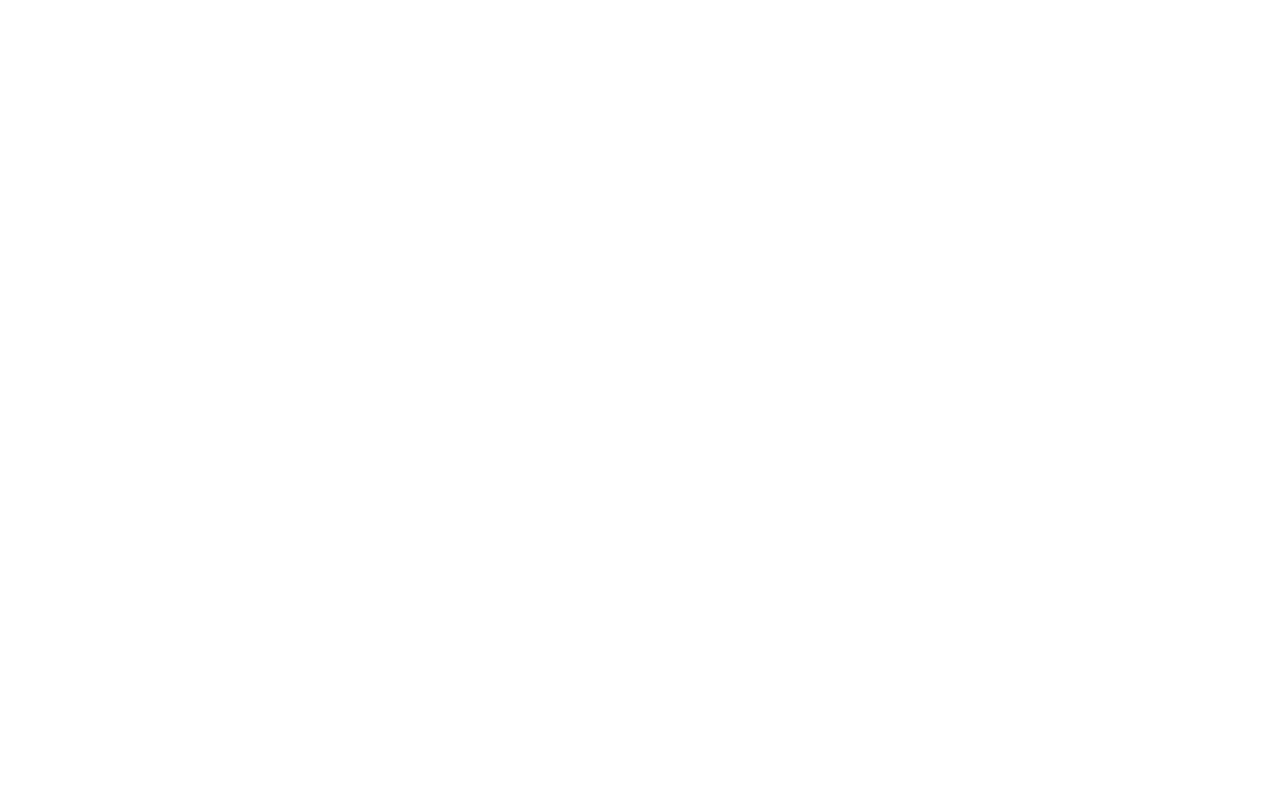
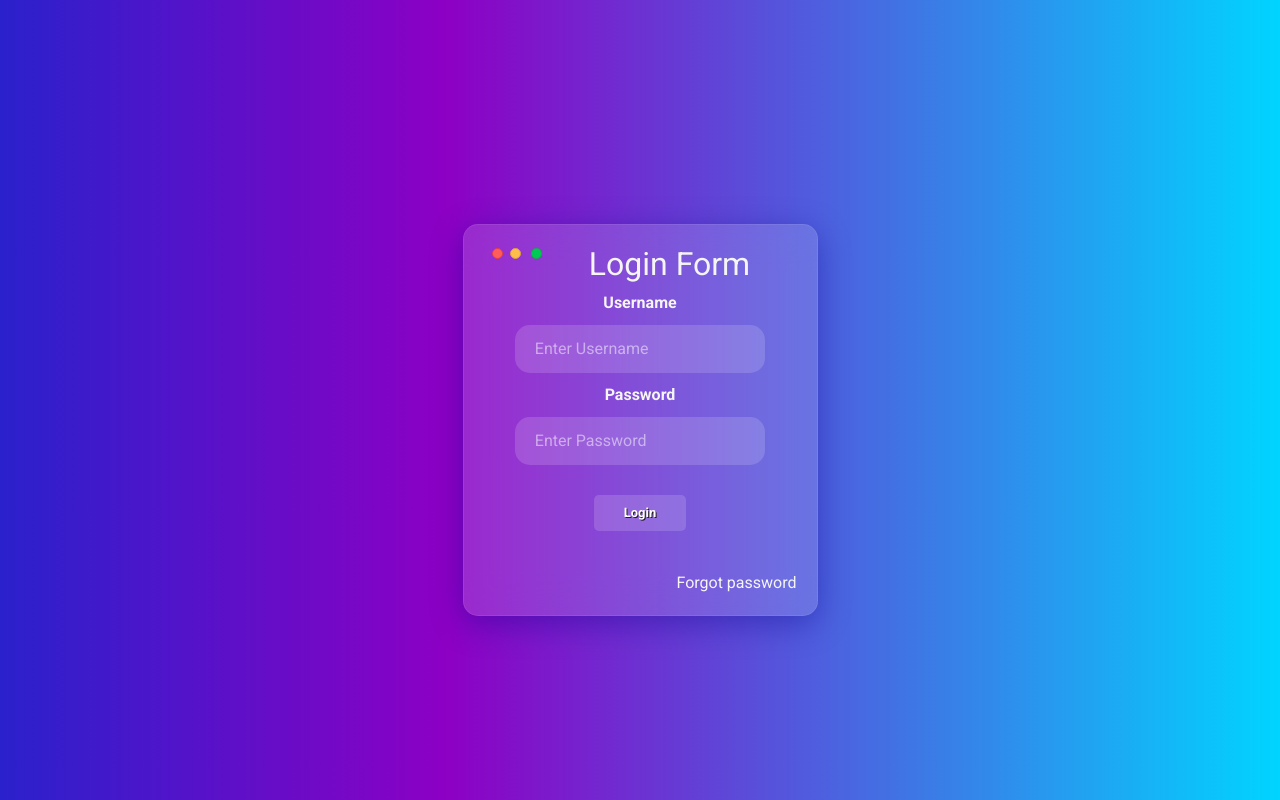
Before and after one commit to Naman82/Email-Verification-Login, a Django app: page / in a window 1280 px wide. Before the commit the page is empty. Run offline with Django 4.2, Linux system fonts and the light colour scheme.

Commit message:
basic template ready

```diff
--- a/static/home.css
+++ b/static/home.css
@@ -0,0 +1,188 @@
+@import url("https://fonts.googleapis.com/css?family=Roboto:400,400i,700");
+
+html,
+body {
+  background: rgb(42, 33, 204);
+  background: linear-gradient(
+    90deg,
+    rgba(42, 33, 204, 1) 0%,
+    rgba(141, 0, 196, 1) 35%,
+    rgba(0, 212, 255, 1) 100%
+  );
+  font-family: Roboto, sans-serif;
+}
+
+.main {
+  width: 100%;
+  margin: 0px auto;
+  display: table;
+  height: 100vh;
+}
+
+.wrapper {
+  display: table-cell;
+  height: 100%;
+  vertical-align: middle;
+  padding-top: 40px;
+}
+
+.content {
+  overflow: hidden;
+  max-width: 355px;
+  width: 100%;
+  background: rgba(255, 255, 255, 0.15);
+  box-shadow: 0 8px 32px 0 rgb(0 0 135 / 37%);
+  /*
+
+In Firefox Backdrop-filter is disabled by default. In order to see the blur effect, you should enable going to your browser settings
+
+  https://caniuse.com/css-backdrop-filter
+
+  */
+
+  backdrop-filter: blur(18px);
+  -webkit-backdrop-filter: blur(18px);
+  border: 1px solid rgba(255, 255, 255, 0.08);
+  border-radius: 15px;
+  padding: 20px;
+  color: whitesmoke;
+  animation: zoom 0.5s ease-in;
+  text-align: center;
+  margin: 0px auto;
+  animation: 1s fadeInDown;
+}
+
+span.psw {
+  float: right;
+  margin-top: 20px;
+  cursor: pointer;
+}
+
+span.create {
+  float: left;
+  margin-top: 20px;
+  cursor: pointer;
+}
+
+input[type="text"],
+input[type="password"] {
+  width: 80%;
+  padding: 12px 20px;
+  margin: 8px 0;
+  display: block;
+  box-sizing: border-box;
+  border-radius: 15px;
+  margin: 10px auto;
+  background: rgba(255, 255, 255, 0.15);
+  color: white;
+  border: none;
+}
+
+::placeholder {
+  /* Chrome, Firefox, Opera, Safari 10.1+ */
+  color: rgb(255, 255, 255, 0.5);
+  opacity: 1; /* Firefox */
+}
+
+:-ms-input-placeholder {
+  /* Internet Explorer 10-11 */
+  color: rgb(255, 255, 255, 0.5);
+}
+
+::-ms-input-placeholder {
+  /* Microsoft Edge */
+  color: rgb(255, 255, 255, 0.5);
+}
+
+.buttons {
+  padding-left: 8px;
+  padding-top: 3px;
+  float: left;
+  line-height: 0px;
+}
+
+.close {
+  background: #ff5c5c;
+  font-size: 9pt;
+  width: 11px;
+  height: 11px;
+  border: 1px solid #e33e41;
+  border-radius: 50%;
+  display: inline-block;
+}
+
+.close:active {
+  border: 1px solid rgb(0, 0, 0, 0.5);
+}
+
+.minimize {
+  background: #ffbd4c;
+  font-size: 9pt;
+  line-height: 11px;
+  margin-left: 4px;
+  width: 11px;
+  height: 11px;
+  border: 1px solid #e09e3e;
+  border-radius: 50%;
+  display: inline-block;
+}
+
+.minimize:active {
+  border: 1px solid rgb(0, 0, 0, 0.5);
+}
+
+.zoom {
+  background: #00ca56;
+  font-size: 9pt;
+  line-height: 11px;
+  margin-left: 6px;
+  width: 11px;
+  height: 11px;
+  border: 1px solid #14ae46;
+  border-radius: 50%;
+  display: inline-block;
+}
+.zoom:active {
+  border: 1px solid rgb(0, 0, 0, 0.5);
+}
+
+button {
+  -webkit-border-radius: 5px;
+  -moz-border-radius: 5px;
+  border-radius: 5px;
+  text-shadow: 1px 1px 0px #211d21;
+  color: #ffffff;
+  font-size: 13px;
+  background: rgba(255, 255, 255, 0.15);
+  padding: 8px 30px;
+  text-decoration: none;
+  border: none;
+  transition: 0.5s ease-in;
+  margin: 20px;
+  cursor: pointer;
+  font-weight: bold;
+}
+
+button:hover {
+  background: rgba(250, 250, 250, 0.3);
+}
+
+/* Change styles for span on extra small screens */
+@media screen and (max-width: 300px) {
+  span.psw {
+    float: none;
+  }
+}
+
+@keyframes fadeInDown {
+  0% {
+    opacity: 0;
+    -webkit-transform: translate3d(0, -100%, 0);
+    transform: translate3d(0, -100%, 0);
+  }
+  100% {
+    opacity: 1;
+    -webkit-transform: none;
+    transform: none;
+  }
+}
--- a/templates/home.html
+++ b/templates/home.html
@@ -7,5 +7,32 @@
 
 
 {% block body %}
+<div class="main">
+    <div class="wrapper">
+      <div class="content">
+        <div class="buttons">
+          <div class="close">
+          </div>
+          <div class="minimize">
+          </div>
+          <div class="zoom">
+          </div>
+        </div>
 
+        <h2>Login Form</h2>
+
+        <label for="uname"><b>Username</b></label>
+        <input type="text" placeholder="Enter Username" name="uname" required>
+
+        <label for="psw"><b>Password</b></label>
+        <input type="password" placeholder="Enter Password" name="psw" required>
+
+        <button type="submit">Login</button>
+        <br>
+
+        <span class="psw">Forgot password</span>
+
+      </div>
+    </div>
+  </div>
 {% endblock %}
```
Also changed, not shown: db.sqlite3 (added).
